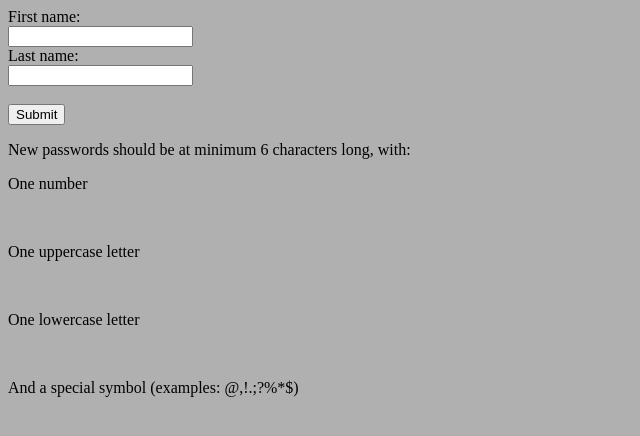
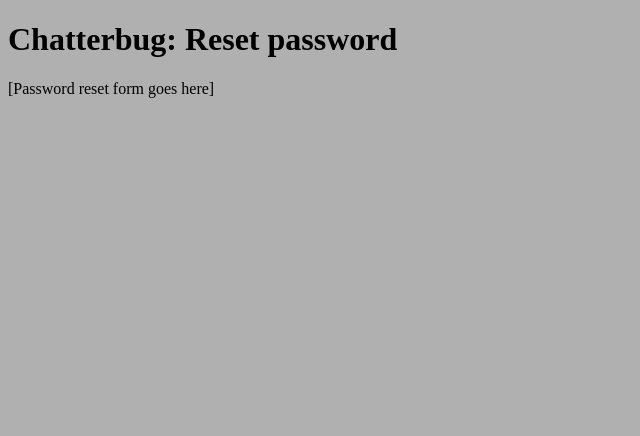
Before and after one commit to TCSS450-Team7-MobileApp/team7-webservice, a website: page pages/resetpassword.html in a window 1280 px wide. Shown: the whole page, without its empty margins (0-640 px from the left). Drawn offline with Linux system fonts and the light colour scheme.

Commit message:
Updating html page, as there were issues with commits

```diff
--- a/pages/resetpassword.html
+++ b/pages/resetpassword.html
@@ -14,18 +14,9 @@
 </style>
 
 <body>
-    <form action="/action_page.php">
-        <label for="oldpassword">First name:</label><br>
-        <input type="text" id="oldpassword" name="oldpassword"><br>
-        <label for="newpassword">Last name:</label><br>
-        <input type="text" id="newpassword" name="newpassword"><br><br>
-        <input type="submit" value="Submit">
-    </form>
-    <p>New passwords should be at minimum 6 characters long, with:</p>
-    <p>One number</p><br>
-    <p>One uppercase letter</p><br>
-    <p>One lowercase letter</p><br>
-    <p>And a special symbol (examples: @,!.;?%*$)</p>
+    <h1>Chatterbug: Reset password</h1>
+    <p>[Password reset form goes here]</p>
+
 </body>
 
 </html>
```
